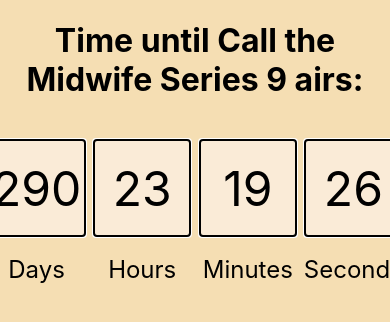
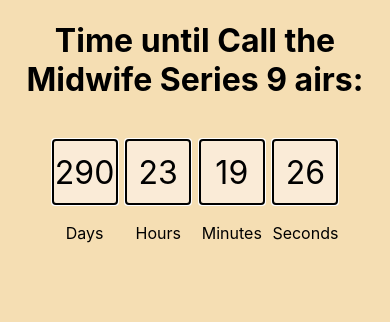
Before and after one commit to nonnatushouse/nh, a React (Create React App) app: page / in a window 390 px wide. Shown: the top 322 px of the page. Built offline with nearby package versions, Linux system fonts and the light colour scheme.

Commit message:
Additional mobile changes

```diff
--- a/src/Timer.css
+++ b/src/Timer.css
@@ -13,6 +13,7 @@
     display: flex;
     justify-content: center;
     align-items: center;
+    width: 100vw;
 
 }
 
@@ -48,5 +49,11 @@
     .timer-slot {
         margin-left: .3rem;
         margin-right: .3rem;
+        font-size: 2rem;
+        width: 4rem;
+        height: 4rem;
+    }
+    .timer-slot-text{
+        font-size: 1rem;
     }
 }
```
